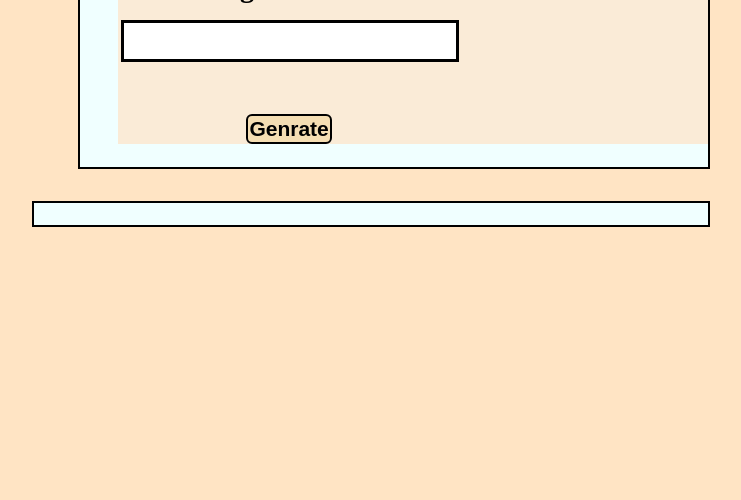
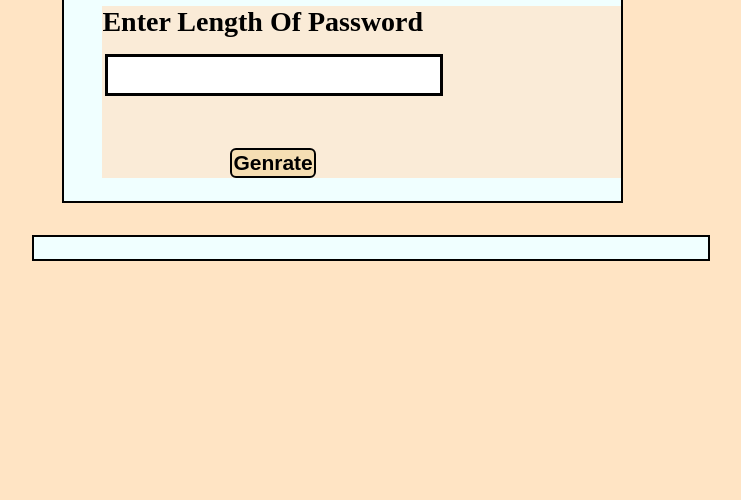
Before and after one commit to Niranjanmajgaonkar/Random_password_genrator, a plain HTML site: page index.html in a window 1280 px wide. Shown: the part 300-800 px from the top of the page, without its empty margins (122-863 px from the left). Drawn offline with Linux system fonts and the light colour scheme.

Commit message:
vh and vw to changed  in px

```diff
--- a/index.css
+++ b/index.css
@@ -48,9 +48,9 @@ font-size: 20px;
 }
 .firstdiv{
     border: 2px solid black;
-    margin-top: 22vh;
-    margin-right: 35vw;
-    margin-left: 25vh;
+    margin-top: 170px;
+    margin-right: 535px;
+    margin-left: 184px;
 
 }
 
```
Also changed, not shown: index.html (+1 -0 lines).
